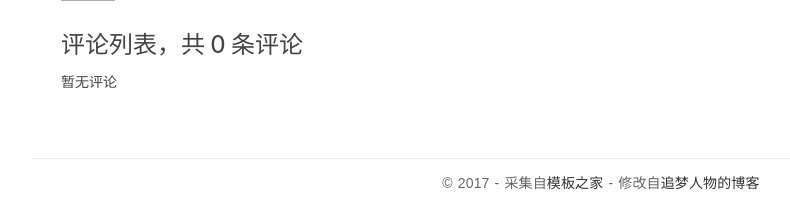
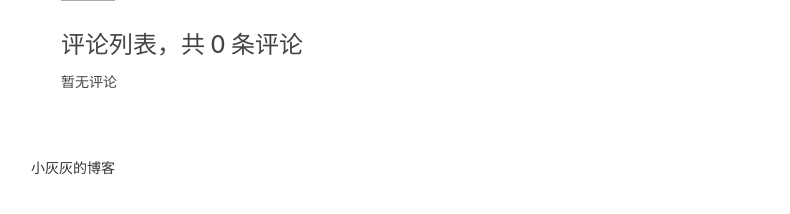
Before and after one commit to sgithubss/myblog, a Django app: page /post/11/ in a window 1280 px wide. Shown: the part 1266-1480 px from the top of the page, without its empty margins (39-829 px from the left). After the commit the page ends 1441 px from the top, so only its background shows below. Run offline with Django 3.2, Linux system fonts and the light colour scheme; data comes from the database, SQL or seed files in the repository; some libraries are stand-ins or nearby versions.

Commit message:
Update base.html

```diff
--- a/blogproject/templates/base.html
+++ b/blogproject/templates/base.html
@@ -141,9 +141,7 @@
     <div class="container">
         <div class="row">
             <div class="col-md-12">
-                <p class="copyright">&copy 2017 - 采集自<a href="http://www.cssmoban.com/"
-                                                        target="_blank" title="模板之家">模板之家</a>
-                    - 修改自<a href="http://zmrenwu.com/" title="网页模板" target="_blank">追梦人物的博客</a>
+                <a href="http://zmrenwu.com/" title="网页模板" target="_blank">小灰灰的博客</a>
                 </p>
             </div>
         </div>
```
